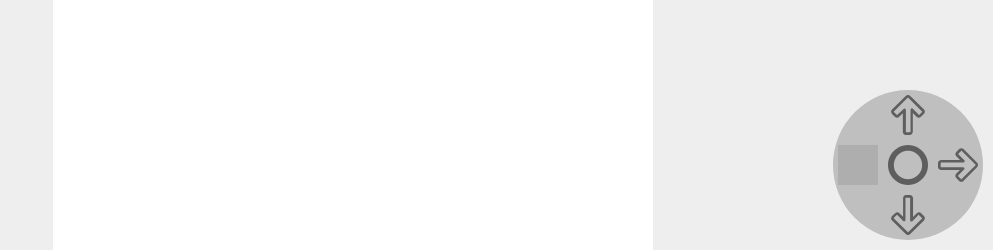
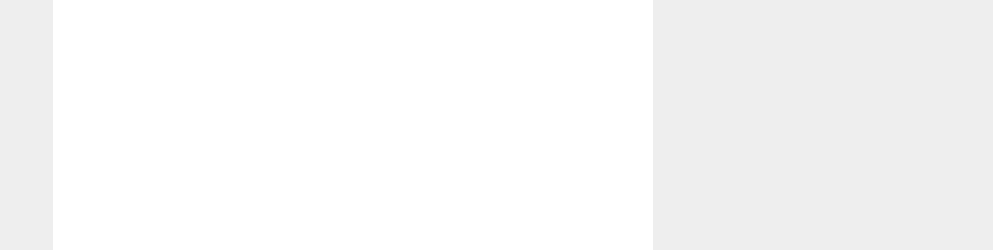
Before and after one commit to eugenood/juiced, a Flask app: template templates/room.html in a window 1280 px wide. Shown: the part 550-800 px from the top of the page, without its empty margins (287-1280 px from the left). Run offline with Flask 2, Linux system fonts and the light colour scheme; the template is opened without the code that fills it: most values are stand-ins (such as "Sample title", 1, 10 or a date in 2020); some libraries are stand-ins or nearby versions; grey boxes are pictures that could not be loaded.

Commit message:
Hide buttons on desktop

```diff
--- a/static/room.css
+++ b/static/room.css
@@ -17,10 +17,10 @@ body {
 }
 
 @media only screen and (min-width: 600px) {
-  body {
-    margin: 0 auto;
-    width: 600px;
-  }
+    body {
+        margin: 0 auto;
+        width: 600px;
+    }
 }
 
 .header {
@@ -126,3 +126,9 @@ body {
     grid-row: 2;
     grid-column: 2;
 }
+
+@media only screen and (min-width: 600px) {
+    .overlay {
+        display: none;
+    }
+}
```
